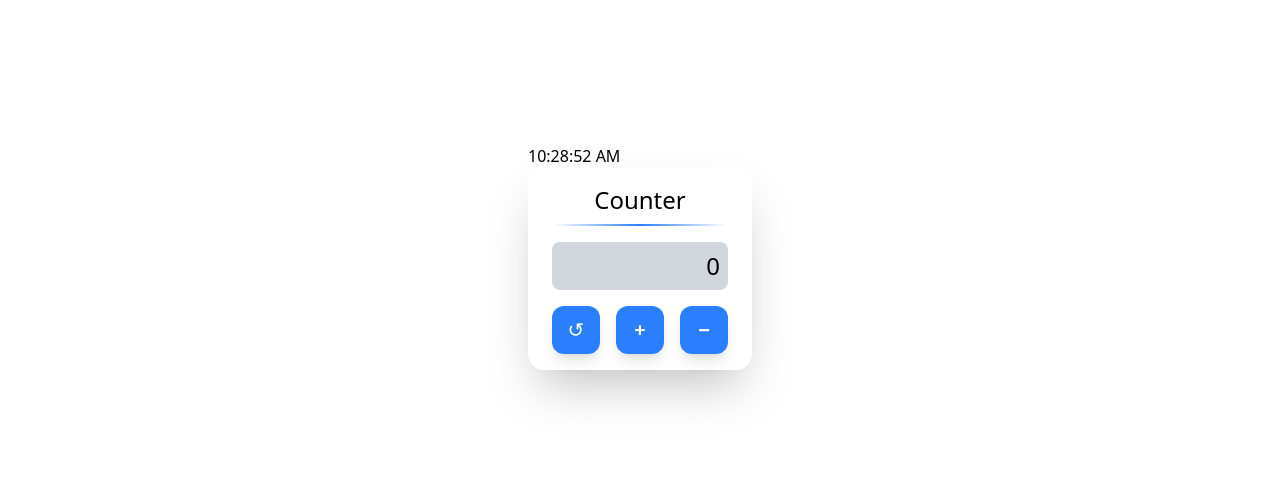
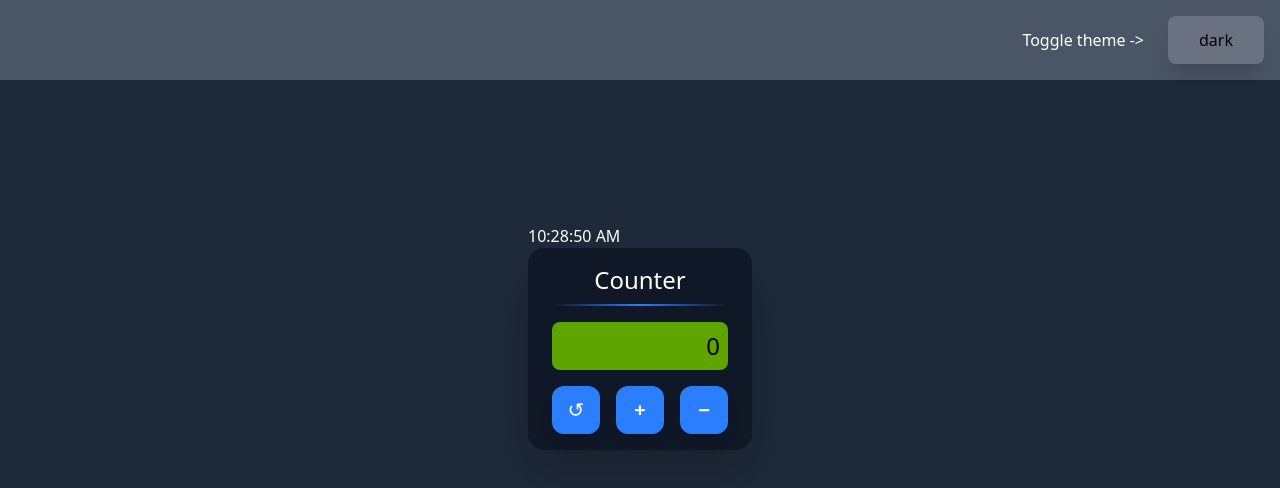
Before and after one commit to Jomapisa/test-app, a Next.js app: page / in a window 1280 px wide. Shown: the top 488 px of the page. Built offline with nearby package versions, Linux system fonts and the light colour scheme.

Commit message:
Created theme context, navbar, added dark theme to existing components

```diff
--- a/src/app/layout.tsx
+++ b/src/app/layout.tsx
@@ -1,5 +1,7 @@
 import type { Metadata } from "next";
 import "./globals.css";
+import {ThemeProvider} from "@/context/ThemeContext";
+import Navbar from "@/components/Navbar";
 
 
 export const metadata: Metadata = {
@@ -12,10 +14,16 @@ export default function RootLayout({
 }: Readonly<{
   children: React.ReactNode;
 }>) {
+
+
+
   return (
     <html lang="en">
-      <body className="h-screen w-screen flex justify-center p-36">
-        {children}
+      <body>
+        <ThemeProvider>
+          <Navbar/>
+          {children}
+        </ThemeProvider>
       </body>
     </html>
   );
--- a/src/app/page.tsx
+++ b/src/app/page.tsx
@@ -1,13 +1,21 @@
+"use client"
+
 import Counter from "@/components/Counter";
 import Clock from "@/components/Clock";
+import { useTheme } from "@/context/ThemeContext";
 
 export default function Home() {
+
+  const theme = useTheme();
+
+  const bgColor = theme.theme === "light" ? "bg-white" : "bg-gray-800"
+
   return (
-    <>
+    <div className={`h-screen w-full flex justify-center p-36 ${bgColor}`}>
       <div>
         <Clock></Clock>
         <Counter></Counter>
       </div>
-    </>
+    </div>
   );
 }
--- a/src/components/Clock.tsx
+++ b/src/components/Clock.tsx
@@ -1,6 +1,7 @@
 "use client"
 
 import {useState, useEffect} from "react";
+import {useTheme} from "@/context/ThemeContext";
 
 export default function Clock() {
 
@@ -16,7 +17,11 @@ export default function Clock() {
         }
     }, []);
 
+    const theme = useTheme();
+
+    const textColor = theme.theme === "dark" ? "text-white" : "";
+
     return(
-        <div>{time}</div>
+        <div className={`${textColor}`}>{time}</div>
     );
 }
--- a/src/components/Counter.tsx
+++ b/src/components/Counter.tsx
@@ -1,6 +1,7 @@
 "use client"
 
 import {useState} from "react";
+import {useTheme} from "@/context/ThemeContext";
 
 export default function Counter() {
 
@@ -18,11 +19,19 @@ export default function Counter() {
         setCount(0);
     }
 
+    const theme = useTheme();
+
+    const bgColor = theme.theme === "dark" ? "bg-gray-900": "";
+    const textColor = theme.theme === "dark" ? "text-white": "";
+    const countBgColor = theme.theme === "dark" ? "bg-lime-600": "bg-gray-300";
+
     return(
-        <div className="rounded-2xl shadow-2xl py-4 px-6">
-            <h2 className="text-center text-2xl">Counter</h2>
+        <div className={`rounded-2xl shadow-2xl py-4 px-6 ${bgColor}`}>
+            <h2 className={`text-center text-2xl ${textColor}`}>Counter</h2>
             <div className="h-0.5 w-full bg-gradient-to-r from-blue-300/0 via-blue-500 to-blue-300/0 my-2"></div>
-            <div className="w-full rounded-lg bg-gray-300 my-4 h-12 flex items-center justify-end p-2 text-2xl">{count}</div>
+            <div className={`w-full rounded-lg my-4 h-12 flex items-center justify-end p-2 text-2xl ${countBgColor}`}>
+                {count}
+            </div>
             <button onClick={reset} className="transition-all duration-150 hover:bg-blue-400 cursor-pointer h-12 w-12 mr-2 p-2 rounded-xl shadow-lg bg-blue-500 text-white text-xl">↺</button>
             <button onClick={increase} className="transition-all duration-150 hover:bg-blue-400 cursor-pointer h-12 w-12 mx-2 p-2 rounded-xl shadow-lg bg-blue-500 text-white text-xl font-bold">+</button>
             <button onClick={decrease} className="transition-all duration-150 hover:bg-blue-400 cursor-pointer h-12 w-12 ml-2 p-2 rounded-xl shadow-lg bg-blue-500 text-white text-xl font-bold">−</button>
--- /dev/null
+++ b/src/components/Navbar.tsx
@@ -0,0 +1,18 @@
+"use client"
+
+import {useTheme} from "@/context/ThemeContext";
+
+export default function Navbar(){
+
+    const theme = useTheme();
+
+    const bgColor = theme.theme === "dark" ? "bg-gray-600": "bg-blue-400"
+    const btnBgColor = theme.theme === "dark" ? "bg-gray-500 hover:bg-gray-400": "bg-blue-200 hover:bg-white" //maybe ill beautify later
+
+    return(
+        <div className={`max-w-full sticky h-20 top-0 m-0 ${bgColor} flex justify-end`}>
+            <div className="my-4 mx-2 h-12 flex items-center text-white">Toggle theme {"->"}</div>
+            <button onClick={theme.toggleTheme} className={`m-4 w-24 h-12 cursor-pointer transition-all duration-150 ${btnBgColor} rounded-lg shadow-xl`}>{theme.theme}</button>
+        </div>
+    )
+}
--- /dev/null
+++ b/src/context/ThemeContext.tsx
@@ -0,0 +1,48 @@
+"use client"
+
+import {useState, useEffect, createContext, ReactNode, useContext} from "react";
+
+type Theme = "light" | "dark";
+
+interface ThemeContextType {
+    theme: Theme;
+    toggleTheme: () => void;
+}
+
+const ThemeContext = createContext<ThemeContextType>({
+    theme: "dark",
+    toggleTheme: () => {},
+});
+
+export function useTheme() {
+    return useContext(ThemeContext)
+}
+
+export function ThemeProvider({ children }: {children: ReactNode}) {
+
+    const [theme, setTheme] = useState<Theme>(() => {
+        if (typeof window !== "undefined") {
+            return (localStorage.getItem("theme") || "dark") as Theme; // will be ugly, as the theme stored might be different than the default one. The user's theme choice should be stored in the server if we are going to use SSR...
+        }
+        return "dark"
+    });
+
+    const toggleTheme = () => {
+        setTheme((currentTheme) => (currentTheme=== "light" ? "dark" : "light"));
+    };
+
+    const value = {
+        theme,
+        toggleTheme,
+    };
+
+    useEffect(() => {
+        localStorage.setItem("theme", theme);
+    }, [theme]);
+
+    return(
+        <ThemeContext.Provider value={value}>
+            {children}
+        </ThemeContext.Provider>
+    );
+}
```
